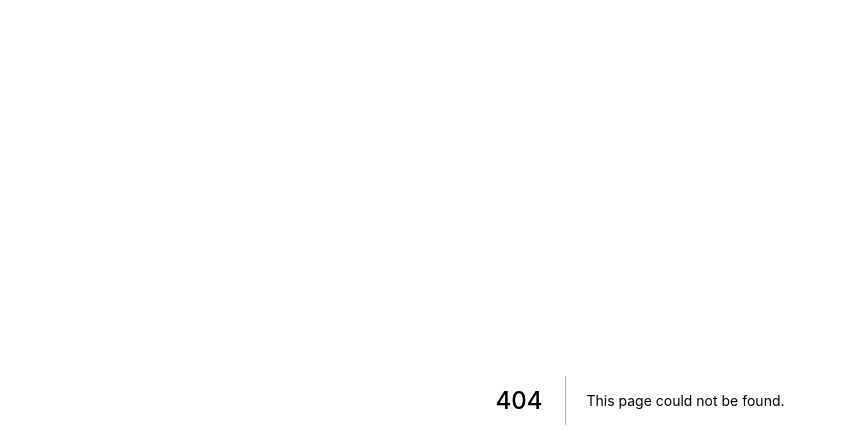
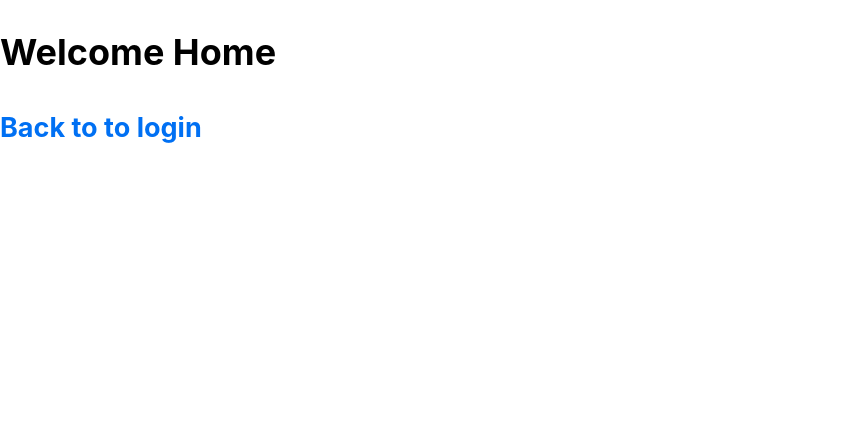
Before and after one commit to christopherdegroot/Sportr, a Next.js app: page /Profile in a window 1280 px wide. Before the commit this address had no page. Shown: the top 448 px of the page, without its empty margins (0-846 px from the left). Built offline with nearby package versions, Linux system fonts and the light colour scheme.

Commit message:
add profile page

```diff
--- /dev/null
+++ b/pages/Profile/index.js
@@ -0,0 +1,18 @@
+import Link from 'next/link'
+import Head from 'next/head'
+
+export default function Userhome() {
+  return (
+    <>
+      <Head>
+        <title>Welcome Home</title>
+      </Head>
+      <h1>Welcome Home</h1>
+      <h2>
+        <Link href="/">
+          <a>Back to to login</a>
+        </Link>
+      </h2>
+    </>
+  )
+}
```
